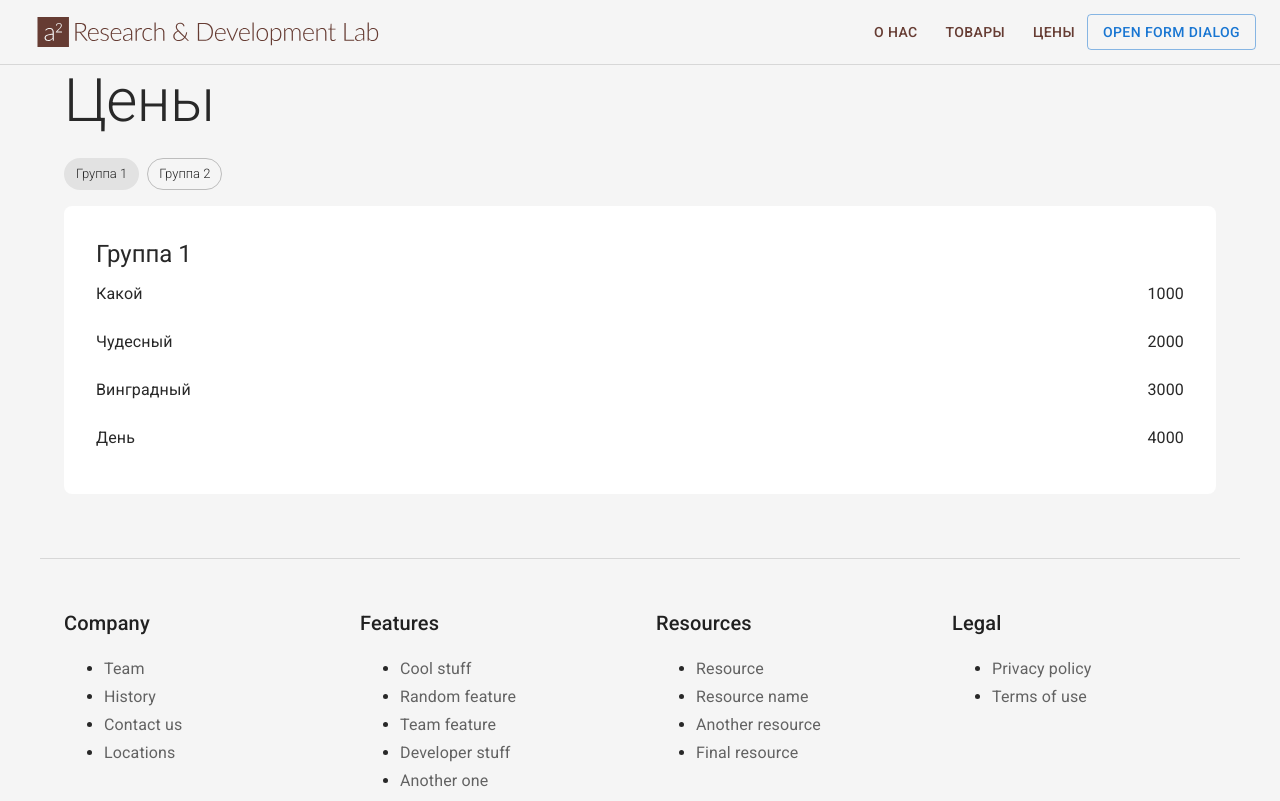
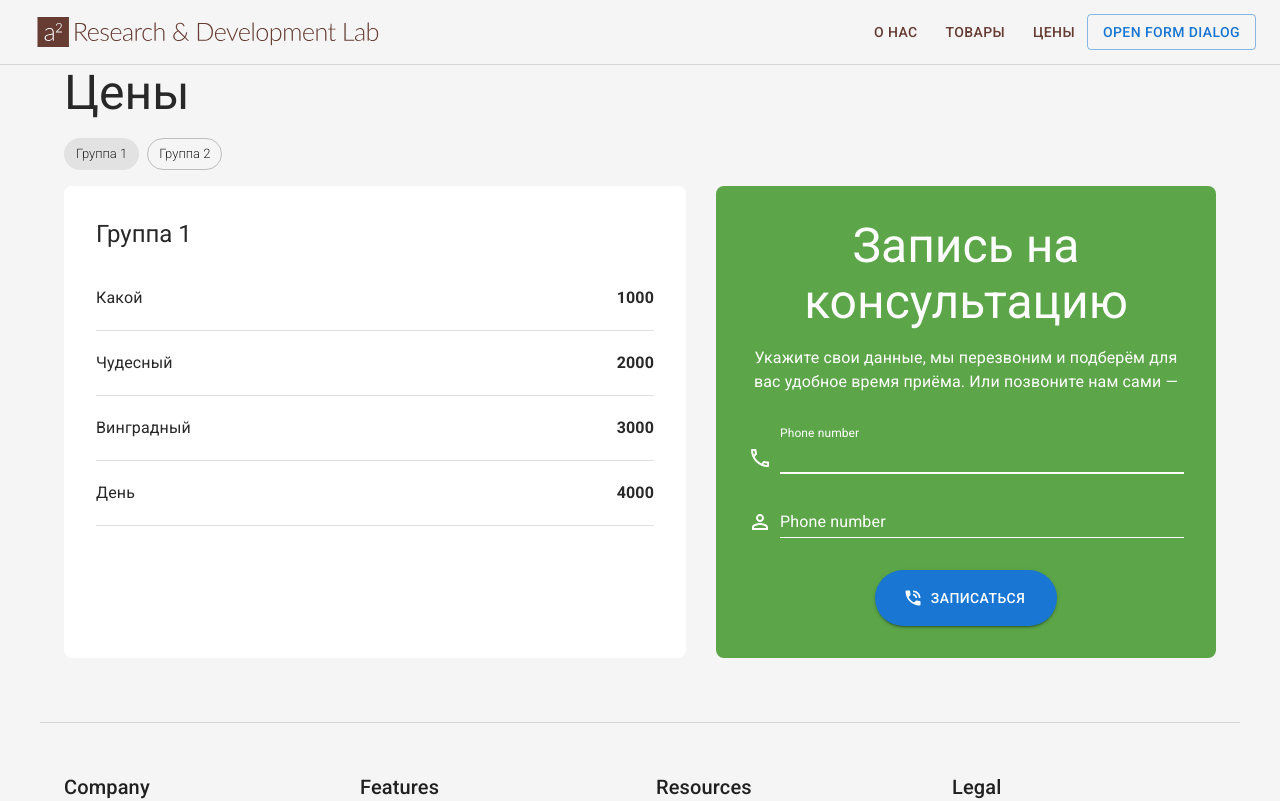
Before and after one commit to coprocoder/Dr.Khimich, a React (Create React App) app: page /#/prices in a window 1280 px wide. Shown: the top 801 px of the page. Built offline with nearby package versions, Linux system fonts and the light colour scheme.

Commit message:
add feedback widget

```diff
--- /dev/null
+++ b/src/components/feedback/feedback.scss
@@ -0,0 +1,22 @@
+.feedbackForm {
+  * {
+    color: white !important;
+    &:hover {
+      color: white;
+    }
+  }
+
+  * > .MuiInputBase-root {
+    &::before {
+      border-color: white !important;
+    }
+    &::after {
+      border-color: white !important;
+    }
+    //&.Mui-focused {
+    //  &::after {
+    //    border-color: gray !important;
+    //  }
+    //}
+  }
+}
--- /dev/null
+++ b/src/components/feedback/feedbackWidget.js
@@ -0,0 +1,28 @@
+import * as React from 'react'
+import { Box, Typography, TextField, Button } from '@mui/material'
+import LocalPhoneOutlinedIcon from '@mui/icons-material/LocalPhoneOutlined'
+import PermIdentityOutlinedIcon from '@mui/icons-material/PermIdentityOutlined'
+import PhoneInTalkIcon from '@mui/icons-material/PhoneInTalk';
+import './feedback.scss'
+
+export default function FeedbackWidget() {
+  return (
+    <Box className={'feedbackForm'} sx={{
+      padding: 4, background: '#5ca649', position: 'sticky', top: 20,
+      minWidth: 300, borderRadius: 2, textAlign: 'center'
+    }}>
+      <Typography variant={'h3'} sx={{ marginBottom: 2 }}>Запись на консультацию</Typography>
+      <Typography sx={{ marginBottom: 2 }}>Укажите свои данные, мы перезвоним и подберём для вас удобное время приёма.
+        Или позвоните нам сами —</Typography>
+      <Box sx={{ display: 'flex', alignItems: 'flex-end' }}>
+        <LocalPhoneOutlinedIcon sx={{ color: 'action.active', mr: 1, my: 0.5 }} />
+        <TextField autoFocus id='test' label='Phone number' fullWidth variant='standard' sx={{ mt: 2 }} />
+      </Box>
+      <Box sx={{ display: 'flex', alignItems: 'flex-end' }}>
+        <PermIdentityOutlinedIcon sx={{ color: 'action.active', mr: 1, my: 0.5 }} />
+        <TextField id='test' label='Phone number' fullWidth variant='standard' sx={{ mt: 2 }} />
+      </Box>
+      <Button variant='contained' startIcon={<PhoneInTalkIcon />} sx={{ mt: 4, borderRadius: 10, paddingX: 4, paddingY: 2  }}>Записаться</Button>
+    </Box>
+  )
+}
--- a/src/pages/prices/index.js
+++ b/src/pages/prices/index.js
@@ -1,8 +1,10 @@
 import React, { useEffect, useState } from 'react'
 import {
-  List, ListItem, ListItemText, Typography, Container, Chip, Stack
+  List, ListItem, ListItemText, Typography, Container, Chip, Stack, Box
 } from '@mui/material'
 import { priceConfig } from './priceConfig'
+import FeedbackWidget from '../../components/feedback/feedbackWidget'
+import "./prices.scss"
 
 const PriceGallery = () => {
   const [selectedGroup, setGroup] = useState()
@@ -17,7 +19,7 @@ const PriceGallery = () => {
 
   return (
     <Container>
-      <Typography variant='h2' gutterBottom>Цены</Typography>
+      <Typography variant='h3' gutterBottom>Цены</Typography>
       <Stack direction='row' spacing={1} pb={2}>
         {priceConfig.map((group, i) => (
           <Chip key={`price${i}`} label={group.groupName}
@@ -25,15 +27,19 @@ const PriceGallery = () => {
                 onClick={() => handleClick(group)} />
         ))}
       </Stack>
-      <List sx={{ width: '100%', bgcolor: 'background.paper', borderRadius: 2, padding: 4 }}>
-        <Typography variant={'h5'}>{selectedGroup?.groupName}</Typography>
-        {selectedGroup?.itemList.map((item) => (
-          <ListItem key={item.title} disableGutters>
-            <ListItemText primary={item.title} />
-            <Typography>{item.price}</Typography>
-          </ListItem>
-        ))}
-      </List>
+      <Box className={'pricelist'}>
+        <List sx={{ flex: 1, width: '100%', bgcolor: 'background.paper', borderRadius: 2, padding: 4, minWidth: 500 }}>
+          <Typography variant={'h5'} sx={{ marginBottom: 2 }}>{selectedGroup?.groupName}</Typography>
+          {selectedGroup?.itemList.map((item) => (
+            <ListItem key={item.title} disableGutters
+                      sx={{ paddingY: 2, borderBottom: (theme) => `1px solid ${theme.palette.divider}` }}>
+              <ListItemText primary={item.title} />
+              <Typography sx={{ fontWeight: 'bold' }}>{item.price}</Typography>
+            </ListItem>
+          ))}
+        </List>
+        <FeedbackWidget sx={{ minWidth: 300 }} />
+      </Box>
     </Container>
   )
 }
--- /dev/null
+++ b/src/pages/prices/prices.scss
@@ -0,0 +1,11 @@
+.pricelist {
+  display: grid;
+  grid-template-columns: calc(100% - 530px) 500px;
+  gap: 30px;
+}
+
+@media only screen and (max-width: 1200px) {
+  .pricelist {
+    grid-template-columns: 100%;
+  }
+}
```
Also changed, not shown: src/assets/styles/index.scss (+54 -0 lines).
